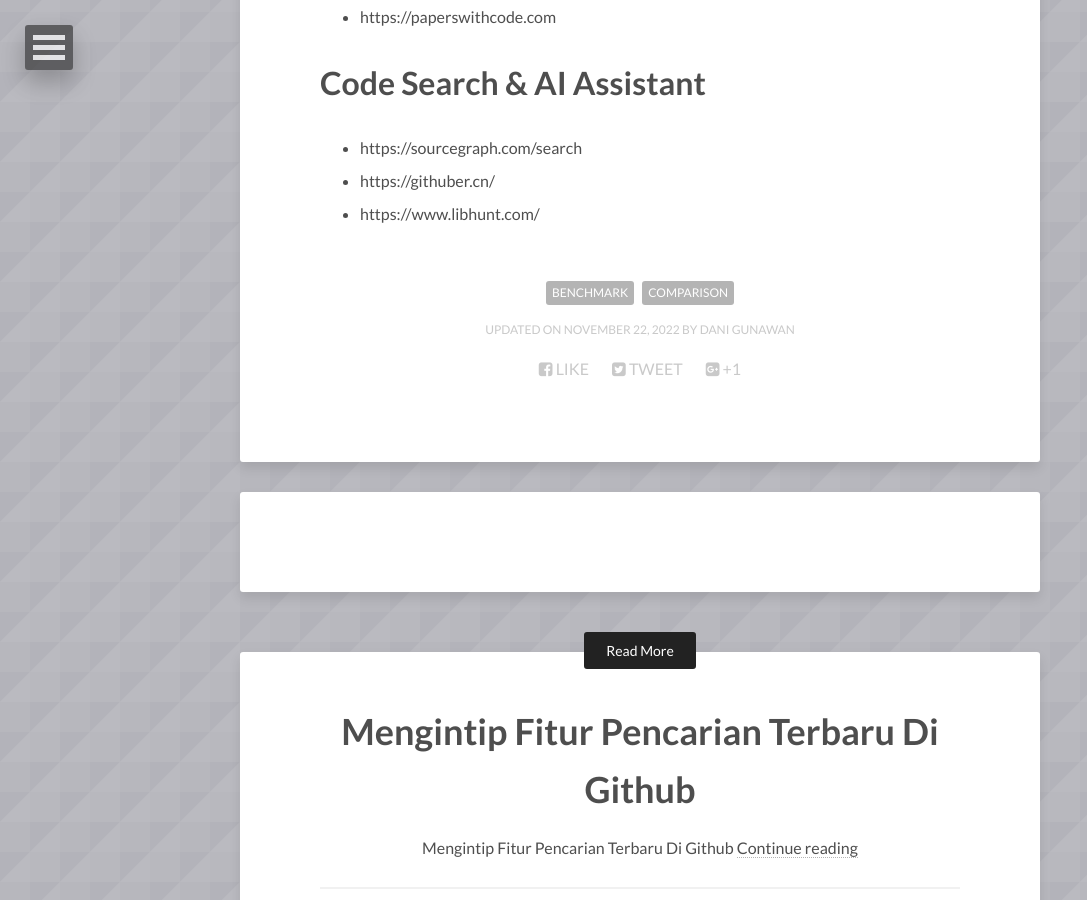
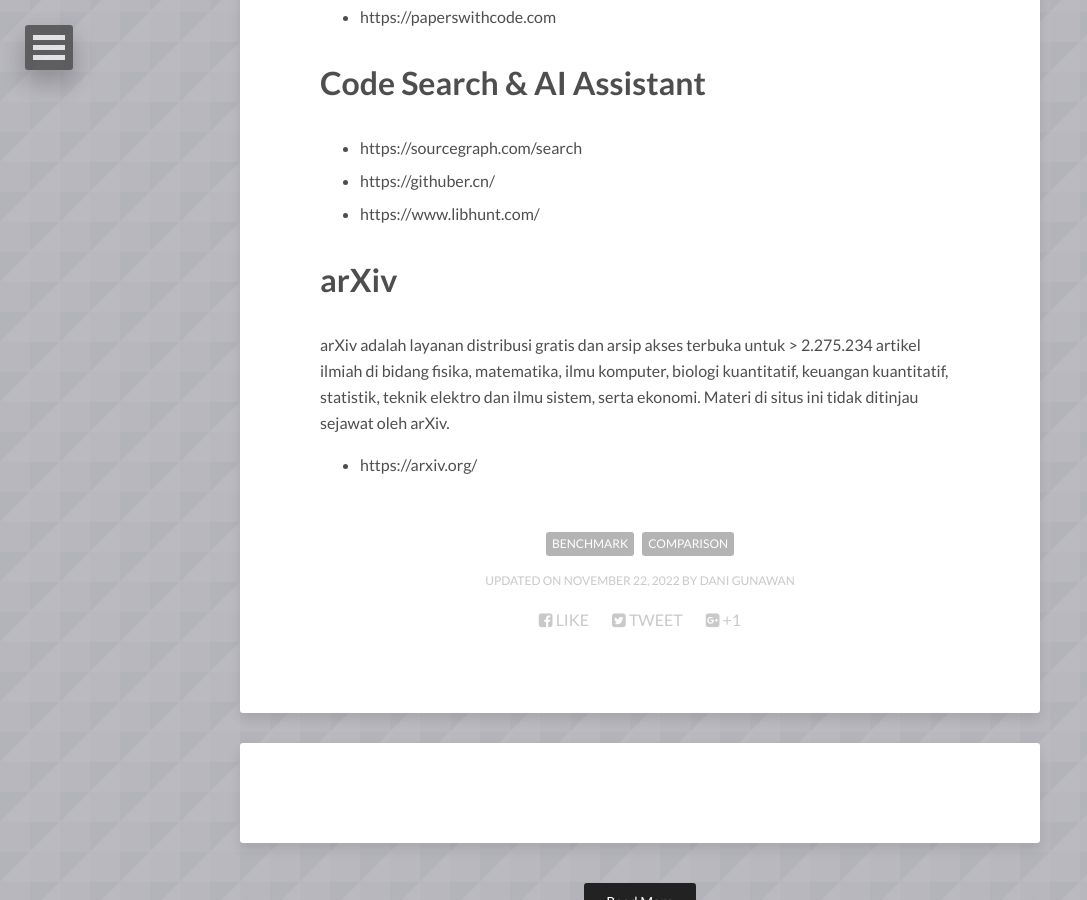
Before and after one commit to danigunawan/danigunawan.github.io, a Jekyll site: the page built from _posts/2022-11-21-kumpulan-link-benchmark-teknologi.md, in a window 1280 px wide and 900 px high, scrolled down 618 px. Shown: the whole window, without its empty margins (0-1087 px from the left). Built offline with Jekyll 4.4.1, drawn with Linux system fonts in a browser that asks for light colours; nearby versions of some CDN libraries; comment, search, counter and statistics services are not loaded.

Commit message:
[ADD POSTING]

```diff
--- a/_posts/2022-11-21-kumpulan-link-benchmark-teknologi.md
+++ b/_posts/2022-11-21-kumpulan-link-benchmark-teknologi.md
@@ -28,3 +28,9 @@
 - https://sourcegraph.com/search
 - https://githuber.cn/
 - https://www.libhunt.com/
+
+# arXiv
+
+arXiv adalah layanan distribusi gratis dan arsip akses terbuka untuk > 2.275.234 artikel ilmiah di bidang fisika, matematika, ilmu komputer, biologi kuantitatif, keuangan kuantitatif, statistik, teknik elektro dan ilmu sistem, serta ekonomi. Materi di situs ini tidak ditinjau sejawat oleh arXiv.
+
+- https://arxiv.org/
```
